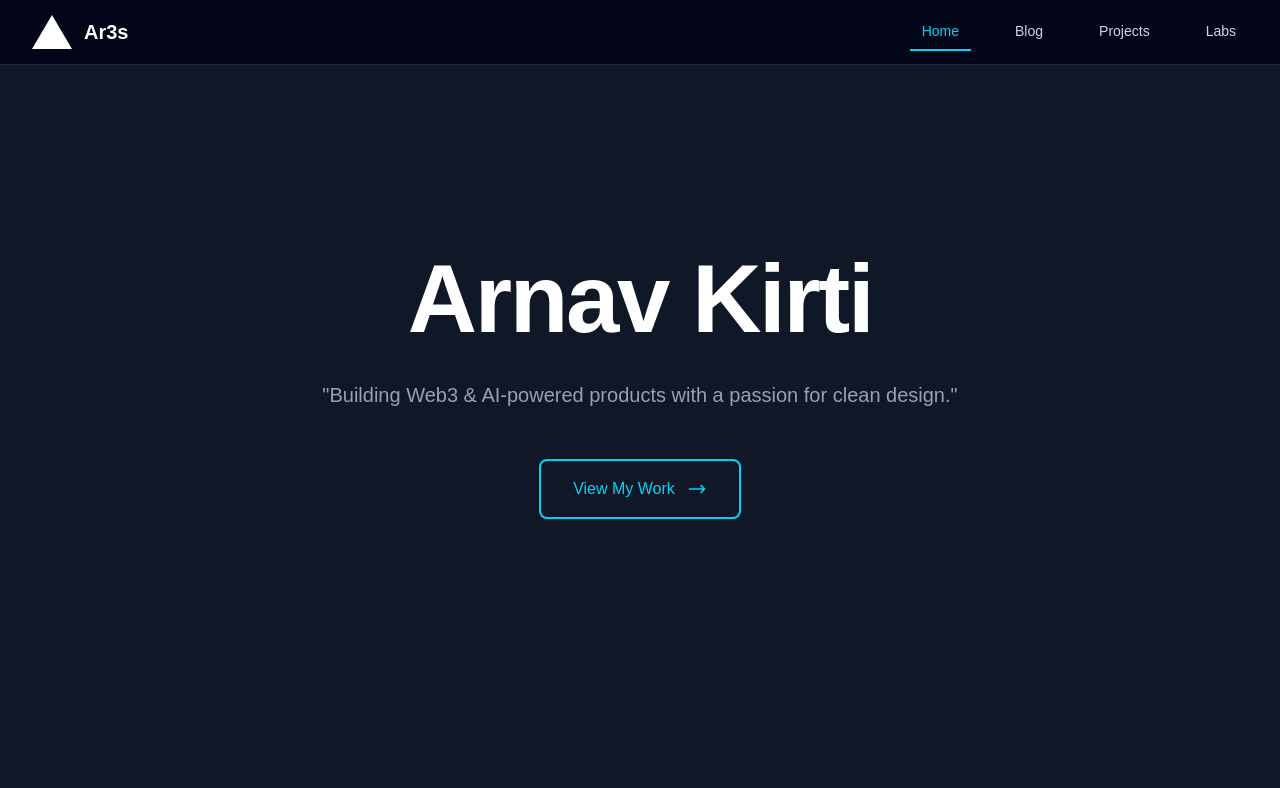
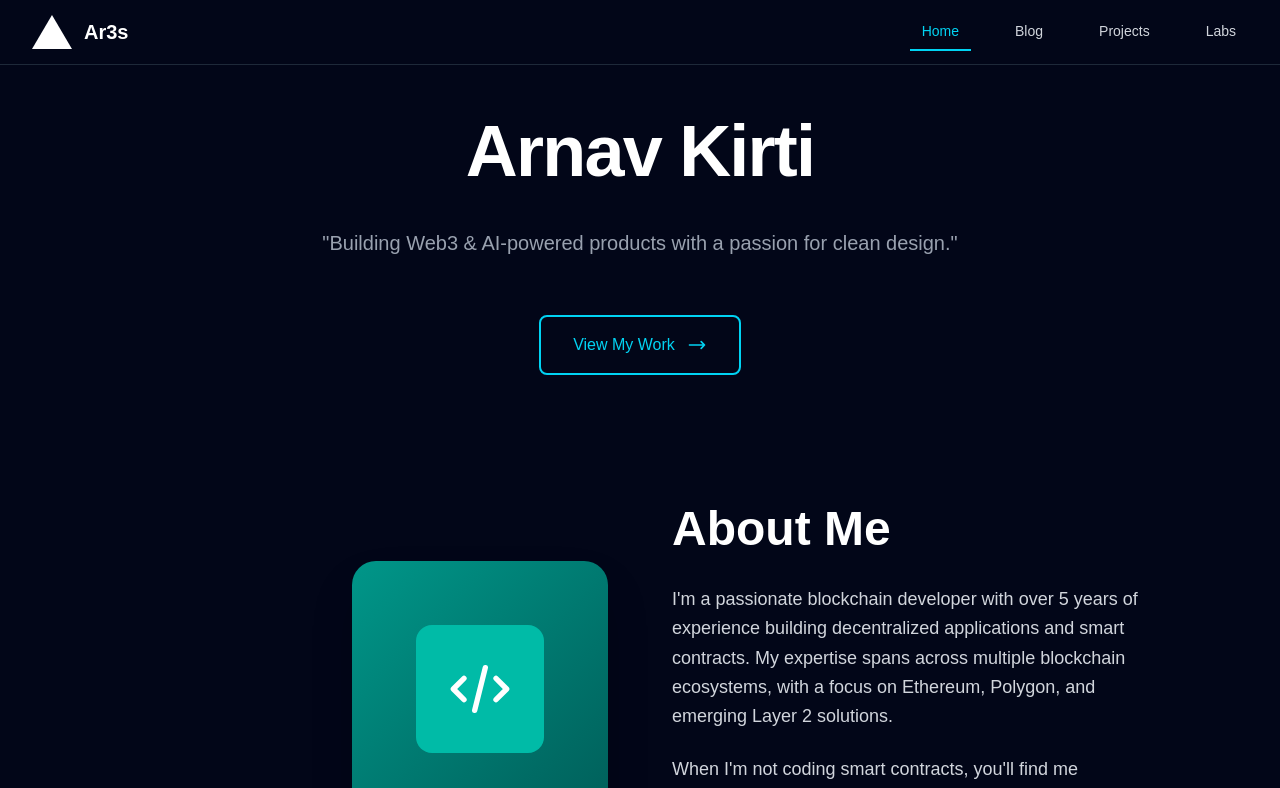
Before and after one commit to arnavkirti/PortfolioRevamp, a Next.js app: page / in a window 1280 px wide. Shown: the top 788 px of the page. Built offline with nearby package versions, Linux system fonts and the light colour scheme.

Commit message:
addded typewriter animation

```diff
--- a/app/page.tsx
+++ b/app/page.tsx
@@ -1,17 +1,46 @@
-import React from "react";
+"use client";
+import React, { useState, useEffect } from "react";
 import Link from "next/link";
 
 export default function Home() {
+    const [displayedText, setDisplayedText] = useState("");
+    const [showCursor, setShowCursor] = useState(true);
+    const fullText = '"Building Web3 & AI-powered products with a passion for clean design."';
+
+    useEffect(() => {
+        let currentIndex = 0;
+        const typingSpeed = 50; // milliseconds per character
+
+        const typeText = () => {
+            if (currentIndex < fullText.length) {
+                setDisplayedText(fullText.slice(0, currentIndex + 1));
+                currentIndex++;
+                setTimeout(typeText, typingSpeed);
+            } else {
+                // Hide cursor after typing is complete
+                setTimeout(() => setShowCursor(false), 1000);
+            }
+        };
+
+        // Start typing after a brief delay
+        const startDelay = setTimeout(typeText, 500);
+
+        return () => clearTimeout(startDelay);
+    }, []);
+
     return (
-        <div className="min-h-screen bg-gray-900 text-white">
+        <div className="min-h-screen bg-slate-950 text-white">
             {/* Hero Section */}
             <div className="max-w-6xl mx-auto px-8 sm:px-12 lg:px-16">
-                <div className="flex flex-col items-center justify-center min-h-[80vh] text-center">
-                    <h1 className="text-6xl md:text-7xl lg:text-8xl font-bold mb-8 tracking-tight">
+                <div className="flex flex-col items-center justify-center min-h-[45vh] text-center">
+                    <h1 className="text-5xl md:text-7xl lg:text-7xl font-bold mb-8 tracking-tight">
                         Arnav Kirti
                     </h1>
-                    <p className="text-lg md:text-xl text-gray-400 mb-12 max-w-2xl leading-relaxed">
-                        "Building Web3 & AI-powered products with a passion for clean design."
+                    <p className="text-lg md:text-xl text-gray-400 mb-12 max-w-2xl leading-relaxed min-h-[3rem] flex items-center justify-center">
+                        <span>
+                            {displayedText}
+                            {showCursor && <span className="animate-pulse text-cyan-400">|</span>}
+                        </span>
                     </p>
                     <Link
                         href="/projects"
```
